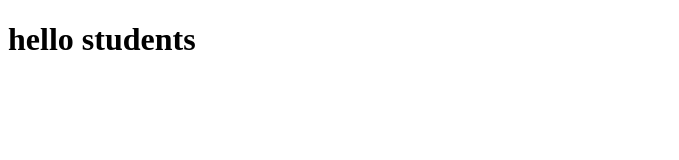
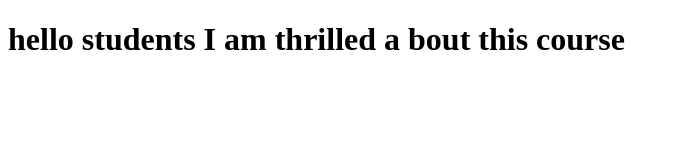
Before and after one commit to lacorp2513/development-course, a plain HTML site: page index.html in a window 1280 px wide. Shown: the whole page, without its empty margins (0-679 px from the left). Drawn offline with Linux system fonts and the light colour scheme.

Commit message:
New verion of web file

```diff
--- a/hola.html
+++ b/index.html
@@ -5,6 +5,6 @@
     <title>hello</title>
   </head>
   <body>
-    <h1>hello students</h1>
+    <h1>hello students I am thrilled a bout this course</h1>
   </body>
 </html>
```
